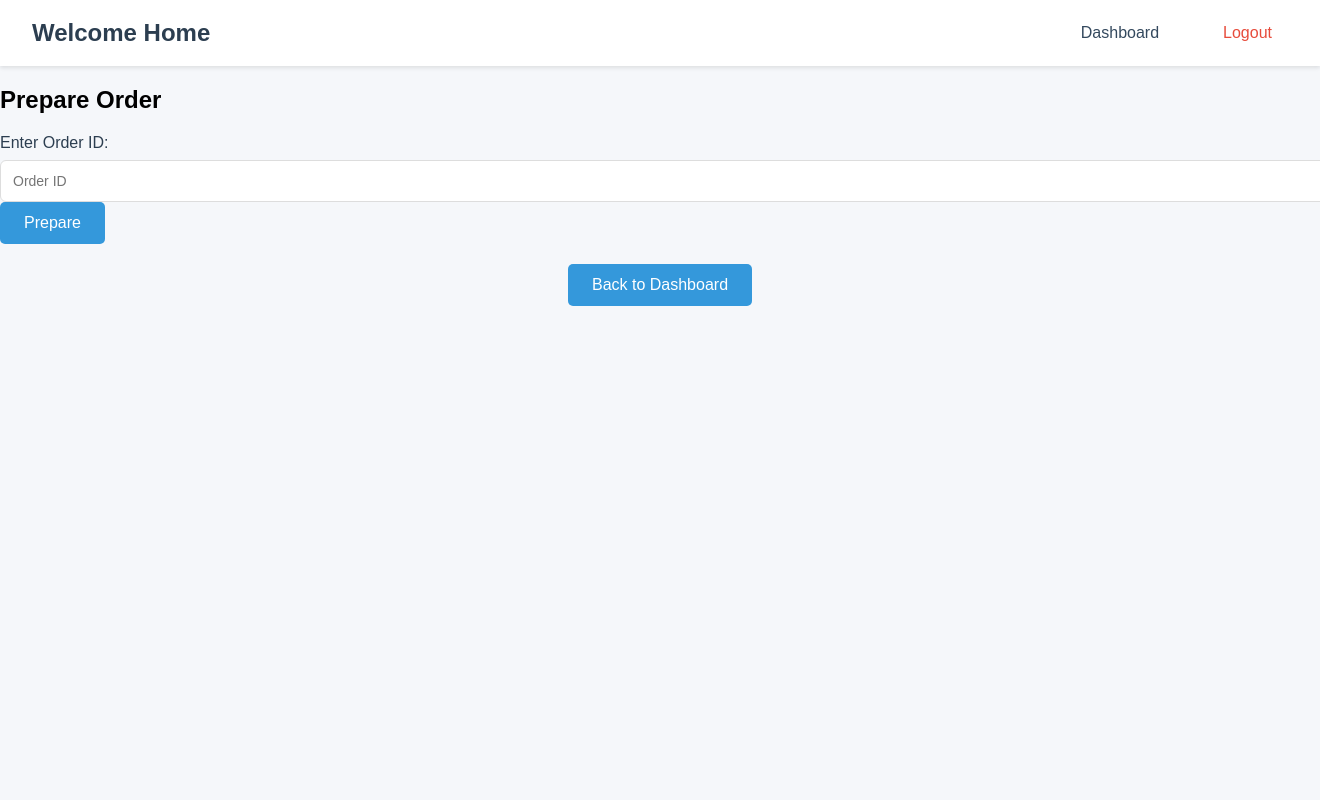
After one commit to nrjanjanam/WelcomeHome, a Flask app: page /prepare-order in a window 1320 px wide; the page is wider, and only the part inside the window is pictured. The commit adds this page. Run offline with Flask 3, Linux system fonts and the light colour scheme.

Commit message:
Added functionality to prepare orders (part 7)

```diff
--- a/TableDefs.sql
+++ b/TableDefs.sql
@@ -149,7 +149,8 @@ INSERT INTO Location (roomNum, shelfNum, shelf, shelfDescription) VALUES
 (1, 1, 'A1', 'Front room, first shelf'),
 (1, 2, 'A2', 'Front room, second shelf'),
 (2, 1, 'B1', 'Storage room, first shelf'),
-(2, 2, 'B2', 'Storage room, second shelf');
+(2, 2, 'B2', 'Storage room, second shelf'),
+(999, 1, "D1", "Delivery room, first shelf");
 
 -- Item Data
 INSERT INTO Item (iDescription, photo, color, isNew, hasPieces, material, mainCategory, subCategory) VALUES
--- a/app.py
+++ b/app.py
@@ -403,8 +403,62 @@ def add_to_order():
 #     finally:
 #         conn.close()
 
+# added feature to prepare orders (part 7)
+@app.route('/prepare-order', methods=['GET', 'POST'])
+def prepare_order():
+    if request.method == 'POST':
+        # Get orderID or client username from form
+        order_id = request.form.get('orderID')
 
+        try:
+            conn = get_db()
+            cursor = conn.cursor()
 
+            # If orderID is provided
+            if order_id:
+                query = """
+                    SELECT o.orderID, o.orderDate, o.orderNotes, o.client, o.supervisor
+                    FROM Ordered o
+                    WHERE o.orderID = %s;
+                """
+                cursor.execute(query, (order_id,))
+            else:
+                flash("Please provide an Order ID.")
+                return redirect('/prepare-order')
+
+            orders = cursor.fetchall()
+
+            if len(orders) == 0:
+                flash("No orders found.")
+                return redirect('/prepare-order')
+
+            # Update items in the selected order to 'Holding Area'
+            for order in orders:
+                update_query = """
+                    UPDATE Piece p
+                    JOIN ItemIn ii ON p.ItemID = ii.ItemID
+                    SET p.roomNum = 999, p.shelfNum = 1, p.pNotes = 'Ready for delivery'
+                    WHERE ii.orderID = %s;
+                """
+                cursor.execute(update_query, (order['orderID'],))
+
+                mark_items_query = """
+                    UPDATE Item i
+                    JOIN ItemIn ii ON i.ItemID = ii.ItemID
+                    SET i.isNew = FALSE
+                    WHERE ii.orderID = %s;
+                """
+                cursor.execute(mark_items_query, (order['orderID'],))
+
+            conn.commit()
+            flash("Order prepared successfully.")
+        except Exception as e:
+            flash(f"Error preparing order: {e}")
+        finally:
+            cursor.close()
+            conn.close()
+
+    return render_template('prepare_order.html')
 
 
 if __name__ == '__main__':
--- /dev/null
+++ b/requirements.txt
@@ -0,0 +1,3 @@
+flask
+phonenumbers
+pymysql
--- a/templates/dashboard.html
+++ b/templates/dashboard.html
@@ -79,6 +79,9 @@
       <div class="button-container">
         <a href="/add-to-order" class="btn">Add to Order</a>
       </div>
+      <div class="button-container">
+        <a href="/prepare-order" class="btn">Prepare Order</a>
+      </div>
     </section>
     <section id="donations" class="data-section">
       <h2>Recent Donations</h2>
--- /dev/null
+++ b/templates/prepare_order.html
@@ -0,0 +1,49 @@
+<!DOCTYPE html>
+<html lang="en">
+  <head>
+    <meta charset="UTF-8" />
+    <meta name="viewport" content="width=device-width, initial-scale=1.0" />
+    <title>Prepare Order</title>
+    <link
+      rel="stylesheet"
+      href="{{ url_for('static', filename='style.css') }}"
+    />
+  </head>
+  <body>
+    <div class="dashboard">
+      <nav class="nav-bar">
+        <div class="nav-brand">Welcome Home</div>
+        <div class="nav-links">
+          <a href="/dashboard" class="nav-link">Dashboard</a>
+          <a href="{{ url_for('logout') }}" class="nav-link logout">Logout</a>
+        </div>
+      </nav>
+
+      <div class="prepare-order">
+        <h2>Prepare Order</h2>
+        <form method="POST">
+          <label for="orderID">Enter Order ID:</label>
+          <input
+            type="text"
+            id="orderID"
+            name="orderID"
+            placeholder="Order ID"
+            required
+          />
+          <br />
+          <button type="submit" class="btn">Prepare</button>
+        </form>
+        {% with messages = get_flashed_messages() %} {% if messages %}
+        <ul>
+          {% for message in messages %}
+          <li>{{ message }}</li>
+          {% endfor %}
+        </ul>
+        {% endif %} {% endwith %}
+        <div class="button-container">
+          <a href="/dashboard" class="btn">Back to Dashboard</a>
+        </div>
+      </div>
+    </div>
+  </body>
+</html>
```
Also changed, not shown: config.py (+4 -4 lines), 1 other file.
